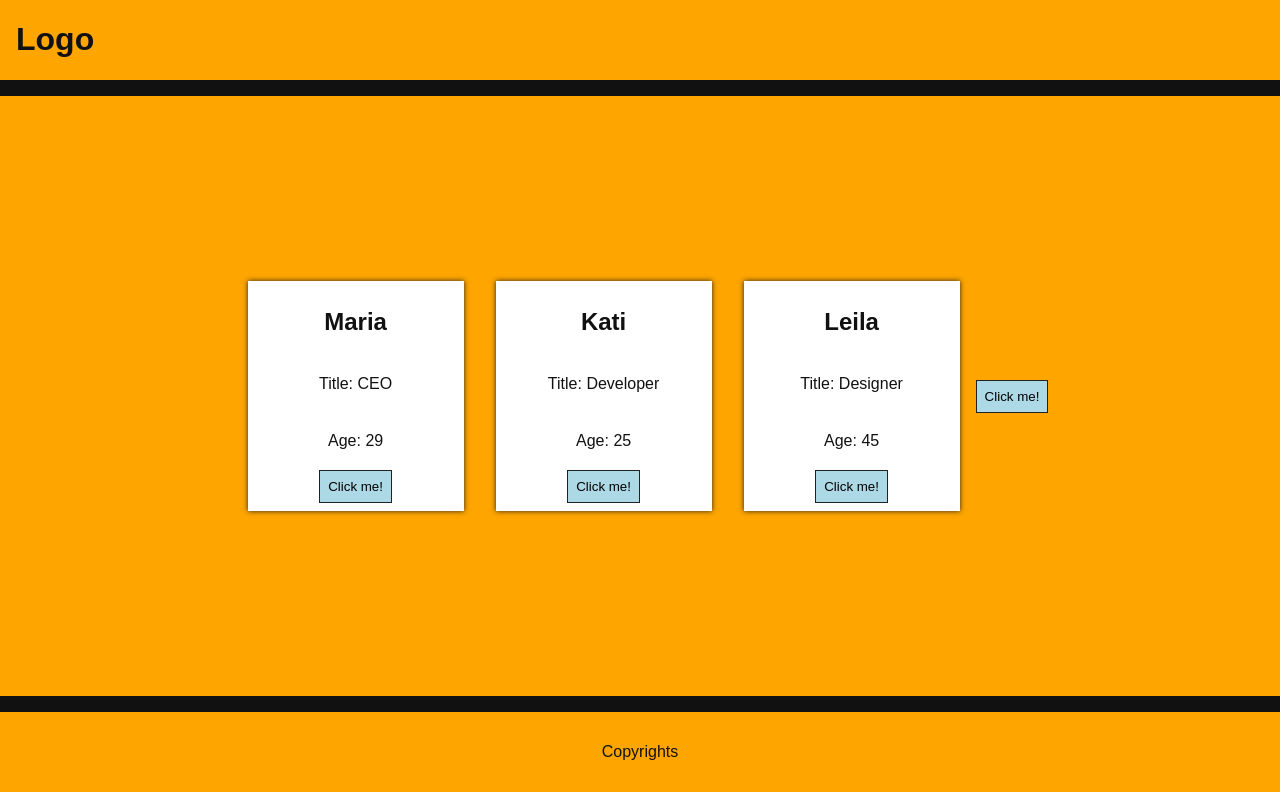
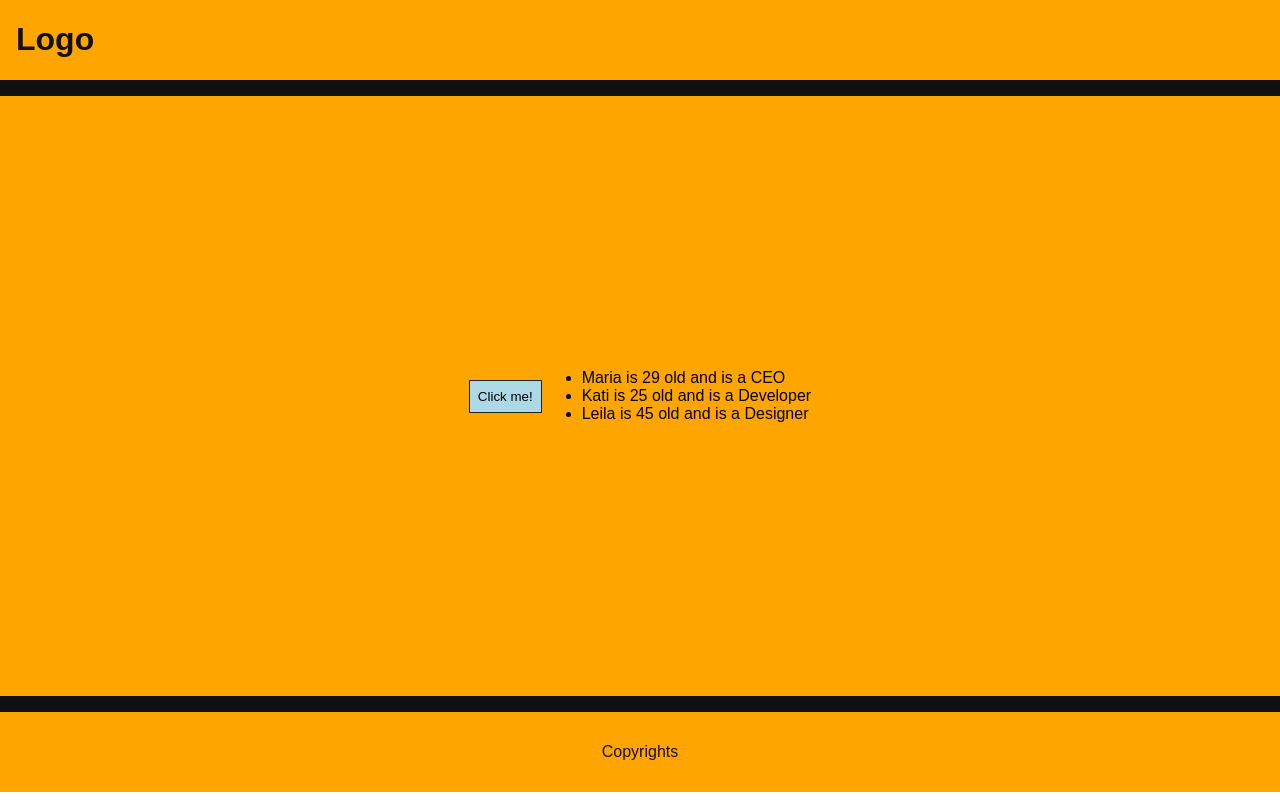
Before and after one commit to remuollinen/boxes-demo, a React (Create React App) app: page / in a window 1280 px wide. Built offline with nearby package versions, Linux system fonts and the light colour scheme.

Commit message:
used map method to render items

```diff
--- a/src/components/MainC.js
+++ b/src/components/MainC.js
@@ -17,27 +17,14 @@ class MainC extends Component {
 	render() {
 		return (
 			<main>
-				<Box
-					name={this.state.persons[0].name}
-					title={this.state.persons[0].title}
-					age={this.state.persons[0].age}
-				/>
-				<Box
-					name={this.state.persons[1].name}
-					title={this.state.persons[1].title}
-					age={this.state.persons[1].age}
-				/>
-				<Box
-					name={this.state.persons[2].name}
-					title={this.state.persons[2].title}
-					age={this.state.persons[2].age}
-				/>
-				{/* {this.state.persons.map((person) => {
-						return (
-							<Box name={person.name} title={person.title} age={person.age} />
-						);
-					})} */}
 				<button onClick={this.changeNameHandler}>Click me!</button>
+				<ul>
+					{this.state.persons.map((person) => (
+						<li>
+							{person.name} is {person.age} old and is a {person.title}
+						</li>
+					))}
+				</ul>
 			</main>
 		);
 	}
```
